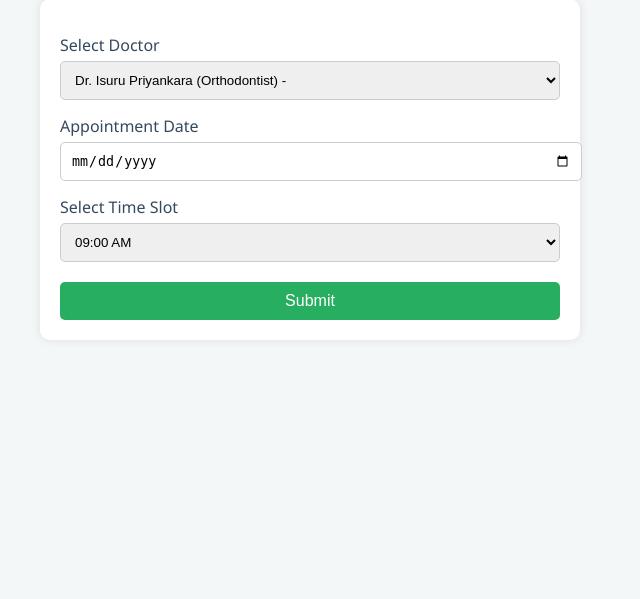
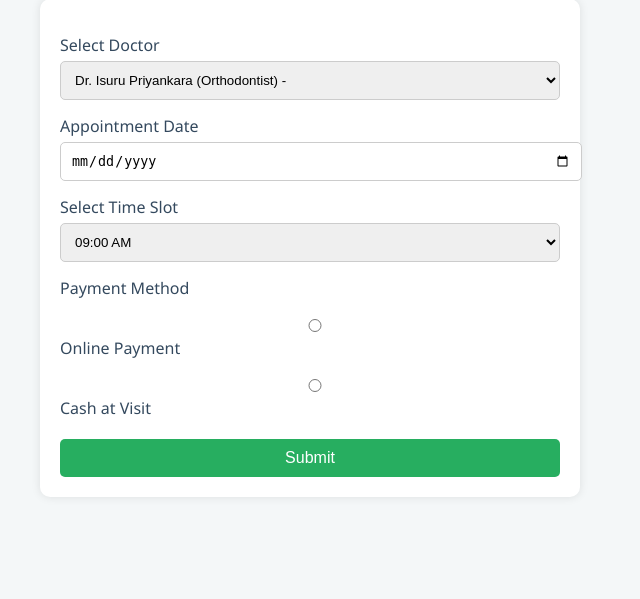
Before and after one commit to Yash-git2/echanneling, a Django app: page /book/ in a window 1280 px wide. Shown: the part 135-734 px from the top of the page, without its empty margins (330-970 px from the left). Run offline with Django 5.2, Linux system fonts and the light colour scheme; a user stored in the database is signed in; data comes from the database, SQL or seed files in the repository.

Commit message:
Update the Template for Payment Method Dropdown

```diff
--- a/templates/appointment_booking.html
+++ b/templates/appointment_booking.html
@@ -54,13 +54,15 @@
             {% endfor %}
         </select>
 
-
-
         <label for="id_date">Appointment Date</label>
         {{ form.date }}
 
         <label for="id_time_slot">Select Time Slot</label>
         {{ form.time_slot }}
+
+        <!-- Payment Method Dropdown -->
+        <label for="id_payment_method">Payment Method</label>
+        {{ form.payment_method }}
 
         {% for field in form %}
             {% if field.errors %}
```
